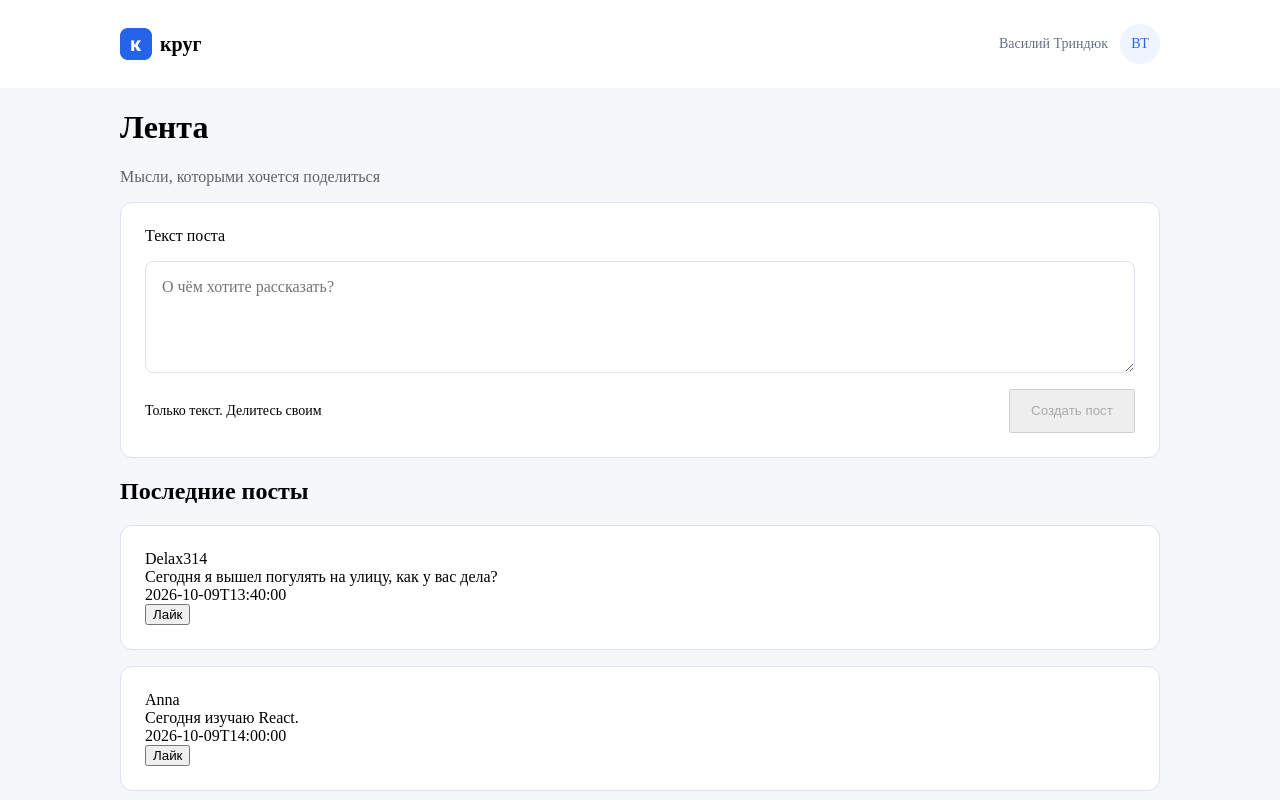
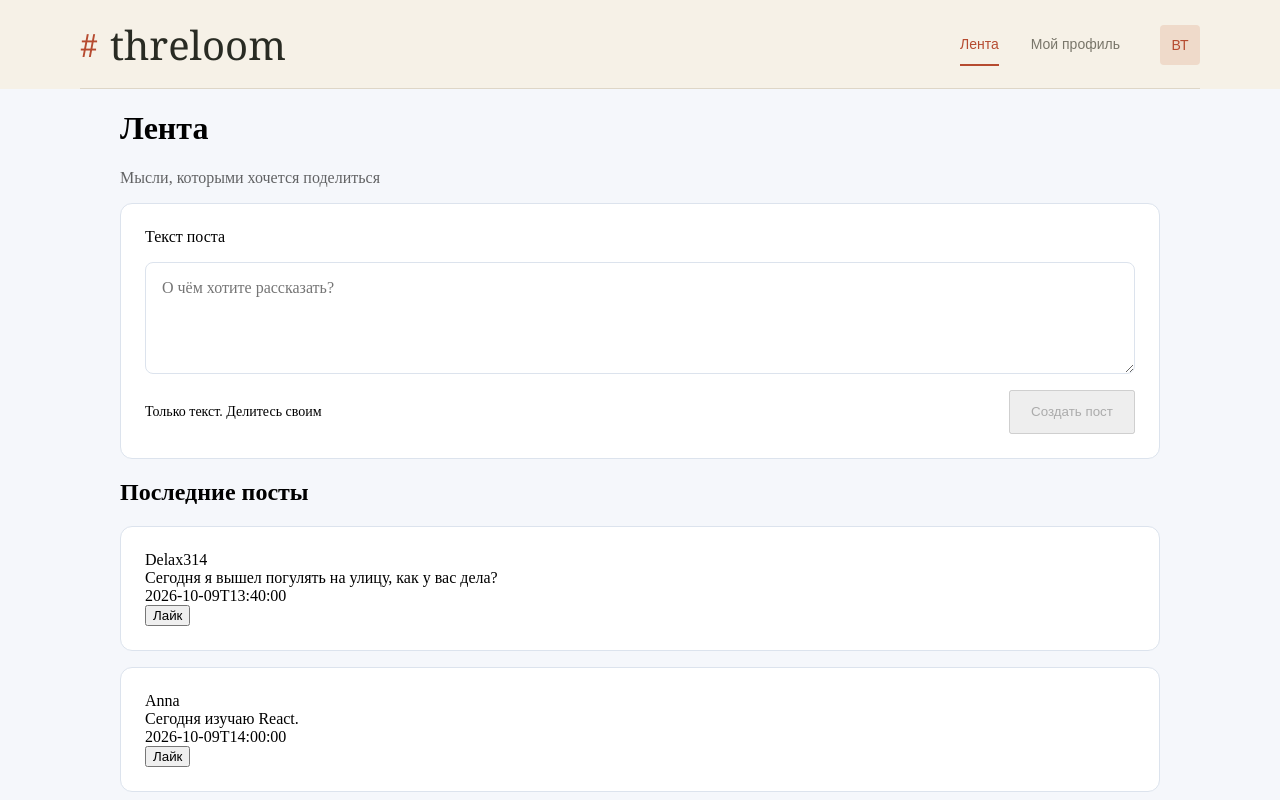
Before and after one commit to Delax3144/my-social-network, a React (Vite) app: page / in a window 1280 px wide. Shown: the top 800 px of the page. Built offline with nearby package versions, Linux system fonts and the light colour scheme.

Commit message:
style: adapt header to Threloom design

```diff
--- a/src/components/Header/Header.module.css
+++ b/src/components/Header/Header.module.css
@@ -1,55 +1,100 @@
 .header {
-    background-color: #fff;
+    background-color: #f6f1e7;
 }
 
-.inner {
-    min-height: 88px;
+.container {
+    max-width: 1168px;
+    min-height: 89px;
+    margin: 0 auto;
+    padding: 0 24px;
     display: flex;
-    justify-content: space-between;
     align-items: center;
+    gap: 40px;
+    position: relative;
+}
+
+.container::after {
+    content: "";
+    position: absolute;
+    right: 24px;
+    bottom: 0;
+    left: 24px;
+    height: 1px;
+    background-color: #ded6c7;
 }
 
 .logo {
+    display: flex;
+    align-items: center;
+    gap: 12px;
+    margin-right: auto;
+    color: #292b23;
+    font-family: Georgia, "Times New Roman", serif;
+    font-size: 40px;
     text-decoration: none;
-    display: flex;
-    gap: 8px;
-    align-items: center;
 }
 
-.logoImg {
-    width: 32px;
-    height: 32px;
-    object-fit: contain;
-    display: block;
+.logoSymbol {
+    color: #b64b30;
+    font-size: 32px;
+}
+
+.navigation {
+    display: flex;
+    align-items: center;
+    gap: 32px;
+}
+
+.link {
+    padding: 12px 0;
+    border-bottom: 2px solid transparent;
+    color: #79766a;
+    font-family: Arial, sans-serif;
+    font-size: 14px;
+    text-decoration: none;
+}
+
+.link:hover,
+.active {
+    color: #b64b30;
+    border-bottom-color: #b64b30;
 }
 
 .avatar {
     width: 40px;
     height: 40px;
-    border-radius: 50%;
-    background-color: #eff4ff;
-    color: #2563eb;
-    font-size: 14px;
-
+    flex-shrink: 0;
     display: flex;
     align-items: center;
     justify-content: center;
-    flex-shrink: 0;
-}
-
-.profile {
-    display: flex;
-    align-items: center;
-    gap: 12px;
-}
-
-.name {
-    color: #667085;
+    border-radius: 4px;
+    background-color: #efdaca;
+    color: #b64b30;
+    font-family: Arial, sans-serif;
     font-size: 14px;
 }
 
-.logoName {
-    color: black;
-    font-size: 20px;
-    font-weight: bold;
+.logo:focus-visible,
+.link:focus-visible {
+    outline: 2px solid #b64b30;
+    outline-offset: 4px;
 }
+
+@media (max-width: 767px) {
+    .container {
+        min-height: 137px;
+        flex-wrap: wrap;
+        justify-content: space-between;
+        align-content: center;
+        gap: 12px;
+    }
+
+    .logo {
+        font-size: 36px;
+    }
+
+    .navigation {
+        order: 3;
+        width: 100%;
+    }
+}
--- a/src/components/Header/Header.tsx
+++ b/src/components/Header/Header.tsx
@@ -1,24 +1,25 @@
-import styles from "./Header.module.css"
-import logo from "../../images/logo.png";
+import styles from "./Header.module.css";
 
 const Header = () => {
     return (
         <header className={styles.header}>
-            <div className={`container ${styles.inner}`}>
-                <a
-                    href="/"
-                    className={styles.logo}
-                >
-                <img className={styles.logoImg} src={logo} alt="Круг - главная" />
-                <p className={styles.logoName}>круг</p>
+            <div className={styles.container}>
+                <a href="/" className={styles.logo} aria-label="Threloom — главная">
+                    <span className={styles.logoSymbol} aria-hidden="true">#</span>
+                    <span>threloom</span>
                 </a>
-                <div className={styles.profile}>
-                    <span className={styles.name}>Василий Триндюк</span>
-                    <span className={styles.avatar}>ВТ</span>
-                </div>
+
+                <nav className={styles.navigation} aria-label="Основная навигация">
+                    <a href="/" className={`${styles.link} ${styles.active}`} aria-current="page">
+                        Лента
+                    </a>
+                    <a href="/users/vasiliy" className={styles.link}>Мой профиль</a>
+                </nav>
+
+                <span className={styles.avatar} aria-label="Василий Триндюк">ВТ</span>
             </div>
         </header>
-    )
-}
+    );
+};
 
 export default Header;
```
